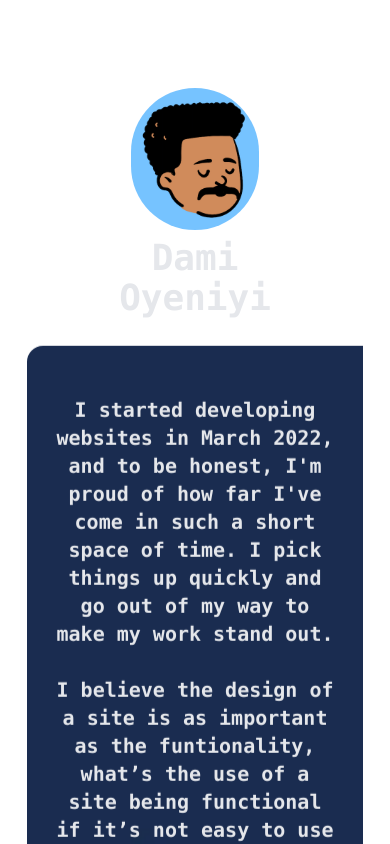
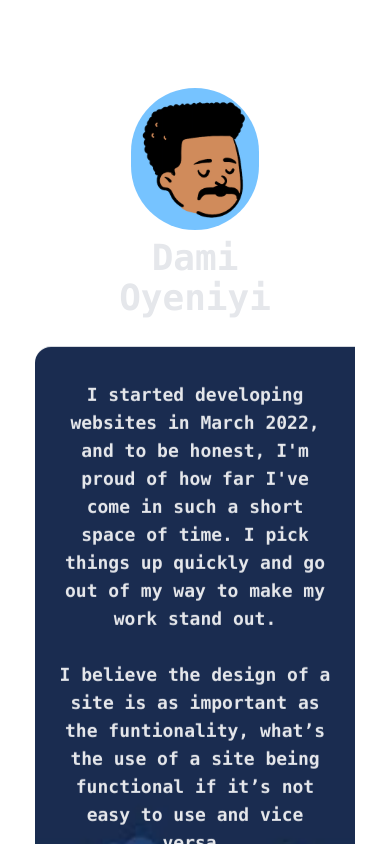
Before and after one commit to grzdev/portfolio, a SvelteKit app: page /about in a window 390 px wide. Shown: the top 844 px of the page. Built offline with nearby package versions, Linux system fonts and the light colour scheme; some icons are missing.

Commit message:
addition

```diff
--- a/src/modules/About.svelte
+++ b/src/modules/About.svelte
@@ -1,12 +1,17 @@
 <!-- Javascript -->
 <script>
+  import { onMount } from "svelte";
   import Avatar from "../images/Avatar2.png";
+  import { fade, fly } from "svelte/transition";
 </script>
 
 <div
   class="flex justify-center items-center flex-col sm:flex-col md:flex-row mt-[1rem] sm:mt-[1rem] md:mt-[3rem] gap-[8rem] sm:gap-[8rem] md:gap-[12rem]"
 >
-  <div class="flex justify-center items-center flex-col">
+  <div
+    class=" flex justify-center items-center flex-col fade-transition"
+    in:fade={{ duration: 800 }}
+  >
     <img
       src={Avatar}
       alt=""
@@ -26,11 +31,12 @@
   <!-- <div class="w-[30rem] h-[20rem] bg-white" /> -->
   <div
     class="flip-container move-container mt-[-6rem] sm:mt-[-5rem] md:mt-[1rem] mb-[3rem] sm:mb-[3rem] md:mb-[]"
+    transition:fly={{ y: "100%", duration: 1000 }}
   >
     <div class="flip-card">
       <div class="flip-front justify-center items-center flex flex-col">
         <p
-          class="text-gray-200 text-xl mt-[-4rem] font-mono font-bold text-center w-[18rem] sm:w-[30rem] md:w-[30rem]"
+          class="text-gray-200 text-lg sm:text-xl md:text-xl mt-[-4rem] font-mono font-bold text-center w-[17rem] sm:w-[30rem] md:w-[30rem]"
         >
           I started developing websites in March 2022, and to be honest, I'm
           proud of how far I've come in such a short space of time. I pick
@@ -61,8 +67,8 @@
   @media (max-width: 640px) {
     /* Set different width and height for smaller screens */
     .flip-card {
-      width: 21rem;
-      height: 40rem;
+      width: 20rem;
+      height: 38rem;
     }
   }
 
```
